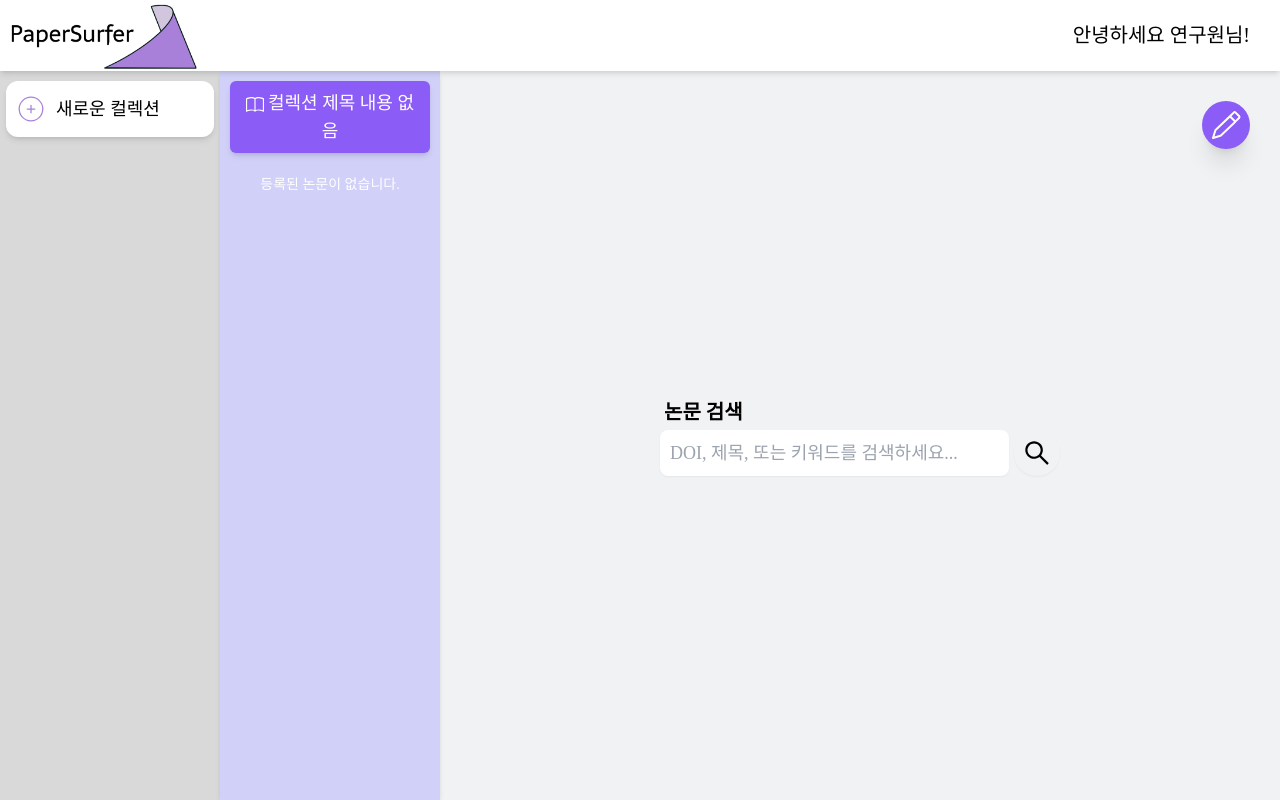
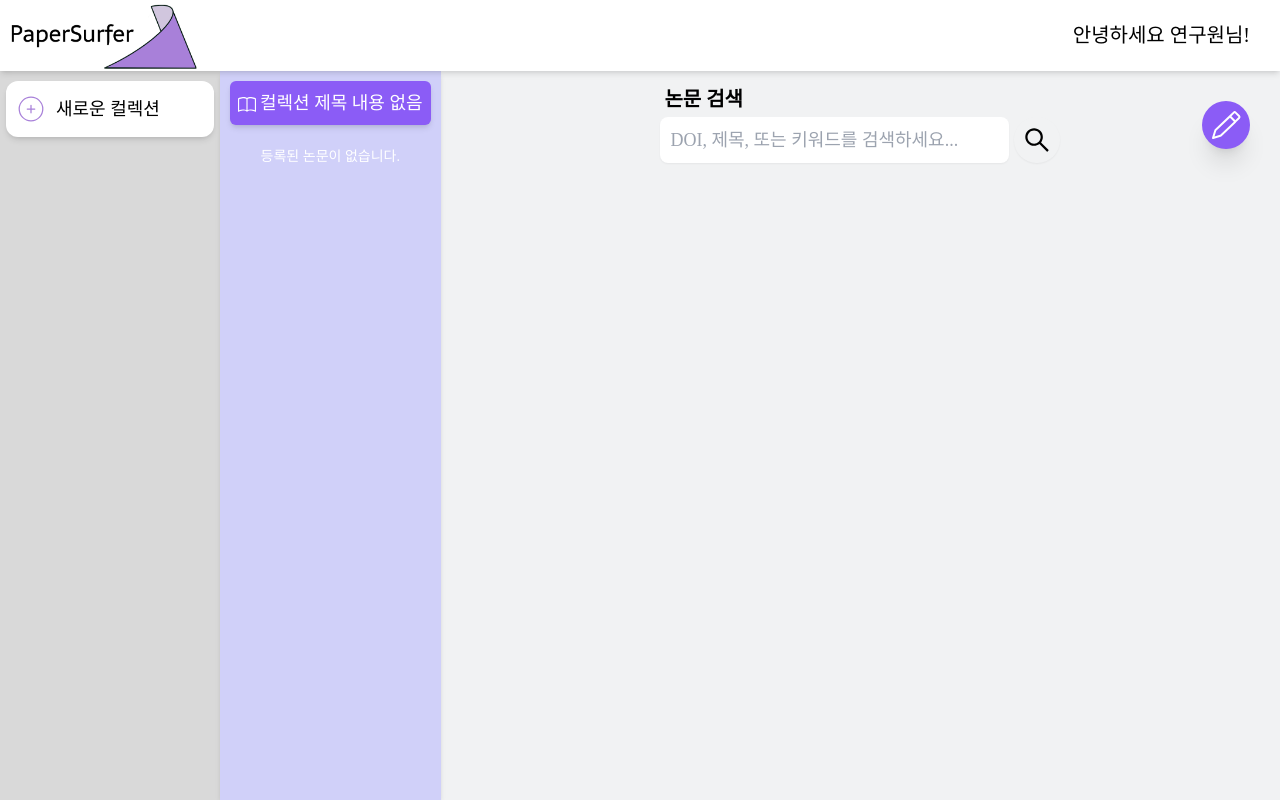
Before and after one commit to zzinLee/paperSurfer, a React (Vite) app: page /1/search in a window 1280 px wide. Shown: the top 800 px of the page. Built offline with nearby package versions, Linux system fonts and the light colour scheme; a web font is replaced by a local one.

Commit message:
💄 Design: 논문 사이드바와 서치바 디자인 수정

```diff
--- a/src/components/PaperSidebar/index.jsx
+++ b/src/components/PaperSidebar/index.jsx
@@ -5,7 +5,7 @@ import { useCollectionStore } from "../../stores/collection";
 import { usePaperListStore } from "../../stores/paper";
 import Paper from "../Paper";
 
-const CLASS_PAPER_SIDEBAR = "flex flex-col items-center h-full shadow-md bg-backgroundList w-220 font-nanumNeo";
+const CLASS_PAPER_SIDEBAR = "flex flex-col items-center h-full shadow-md bg-backgroundList min-w-220 font-nanumNeo";
 const CLASS_NO_PAPER_LIST = "p-8 text-white text-14 font-nanumNeo";
 const CLASS_COLLECTION_NAME =
   "p-8 m-10 text-white break-words rounded-md shadow-md min-w-130 bg-violet-500 font-nanumNeo";
--- a/src/pages/SearchPage/index.jsx
+++ b/src/pages/SearchPage/index.jsx
@@ -17,7 +17,7 @@ function SearchPage() {
   return (
     <>
       <PaperSidebar />
-      <section className="flex flex-col items-center justify-center grow">
+      <section className="flex flex-col items-center grow">
         <PaperSearchBar getSearchList={setSearchList} />
         {isSearchListExist && <PaperSearchList searchList={searchList} />}
       </section>
```
